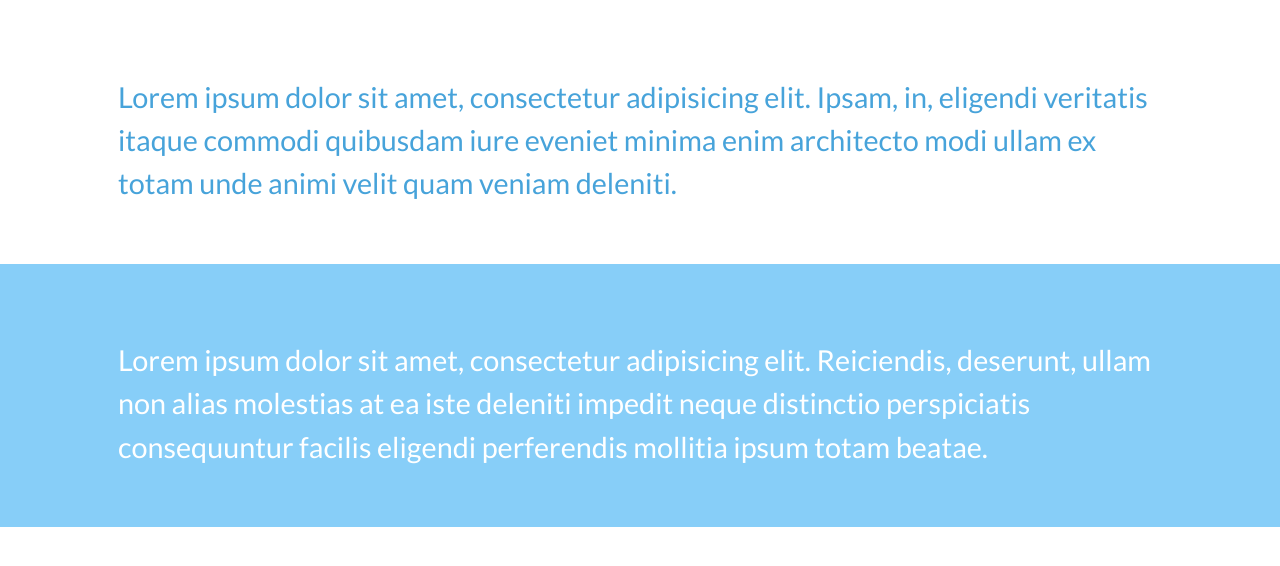
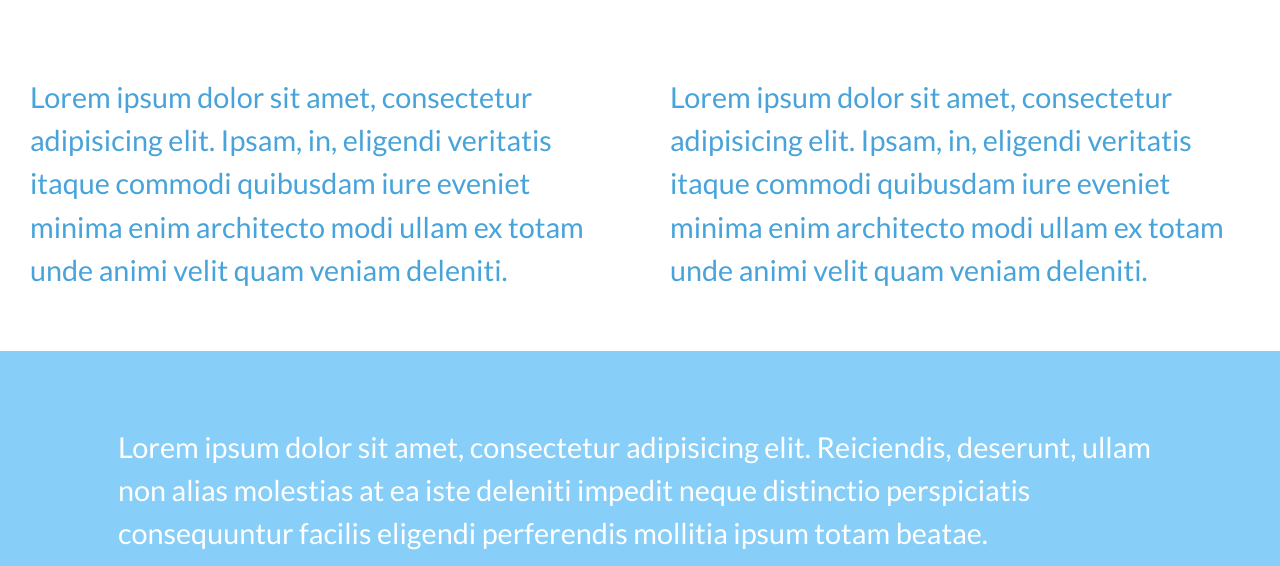
Before and after one commit to juliuspipo/starP, a plain HTML site: page index.html in a window 1280 px wide. Shown: the part 234-800 px from the top of the page. Drawn offline with Linux system fonts and the light colour scheme.

Commit message:
Second change
Dividing the container in two

```diff
--- a/index.html
+++ b/index.html
@@ -30,9 +30,10 @@
 			</header>
 			<div class="main">
 				<section>
-					<div><p>Lorem ipsum dolor sit amet, consectetur adipisicing elit. Ipsam, in, eligendi veritatis itaque commodi quibusdam iure eveniet minima enim architecto modi ullam ex totam unde animi velit quam veniam deleniti.</p></div>
+					<div style="float:left; width:50%;"><p>Lorem ipsum dolor sit amet, consectetur adipisicing elit. Ipsam, in, eligendi veritatis itaque commodi quibusdam iure eveniet minima enim architecto modi ullam ex totam unde animi velit quam veniam deleniti.</p></div>
+					<div style="float:left; width:50%;"><p>Lorem ipsum dolor sit amet, consectetur adipisicing elit. Ipsam, in, eligendi veritatis itaque commodi quibusdam iure eveniet minima enim architecto modi ullam ex totam unde animi velit quam veniam deleniti.</p></div>
 				</section>
-				<section>
+				<section style="clear:both;">
 					<div><p>Lorem ipsum dolor sit amet, consectetur adipisicing elit. Reiciendis, deserunt, ullam non alias molestias at ea iste deleniti impedit neque distinctio perspiciatis consequuntur facilis eligendi perferendis mollitia ipsum totam beatae.</p></div>
 				</section>
 				<section>
```
